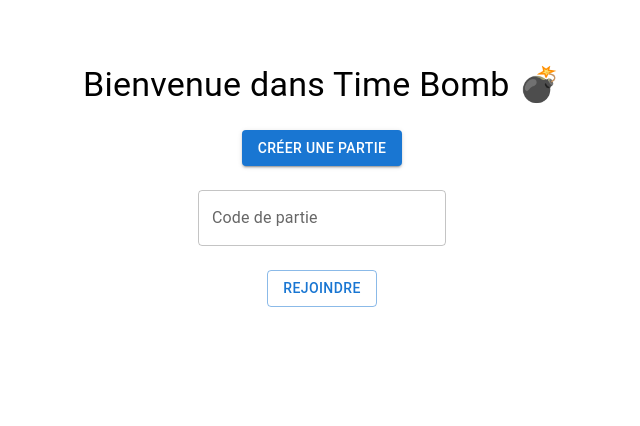
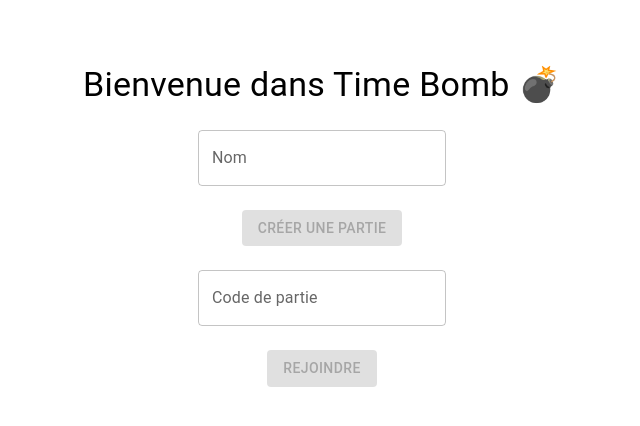
Before and after one commit to ThomasBernard0/time-bomb, a React (Vite) app in the folder frontend/: page /hub in a window 1280 px wide. Shown: the top 426 px of the page, without its empty margins (318-958 px from the left). Built offline with nearby package versions, Linux system fonts and the light colour scheme; sample sign-in values are in the browser's storage.

Commit message:
adding username in hub

```diff
--- a/frontend/src/pages/Hub.tsx
+++ b/frontend/src/pages/Hub.tsx
@@ -6,6 +6,7 @@ import { useAuth } from "../context/AuthContext";
 
 const Hub: React.FC = () => {
   const { token } = useAuth();
+  const [username, setUsername] = useState("");
   const [code, setCode] = useState("");
   const [error, setError] = useState("");
   const navigate = useNavigate();
@@ -39,7 +40,18 @@ const Hub: React.FC = () => {
     <Stack spacing={3} alignItems="center" mt={8}>
       <Typography variant="h4">Bienvenue dans Time Bomb 💣</Typography>
 
-      <Button variant="contained" color="primary" onClick={handleCreateGame}>
+      <TextField
+        label="Nom"
+        value={username}
+        onChange={(e) => setUsername(e.target.value)}
+      />
+
+      <Button
+        variant="contained"
+        color="primary"
+        disabled={!username}
+        onClick={handleCreateGame}
+      >
         Créer une partie
       </Button>
 
@@ -48,7 +60,12 @@ const Hub: React.FC = () => {
         value={code}
         onChange={(e) => setCode(e.target.value)}
       />
-      <Button variant="outlined" onClick={handleJoinGame}>
+      <Button
+        variant="contained"
+        color="primary"
+        disabled={!code || !username}
+        onClick={handleJoinGame}
+      >
         Rejoindre
       </Button>
 
```
